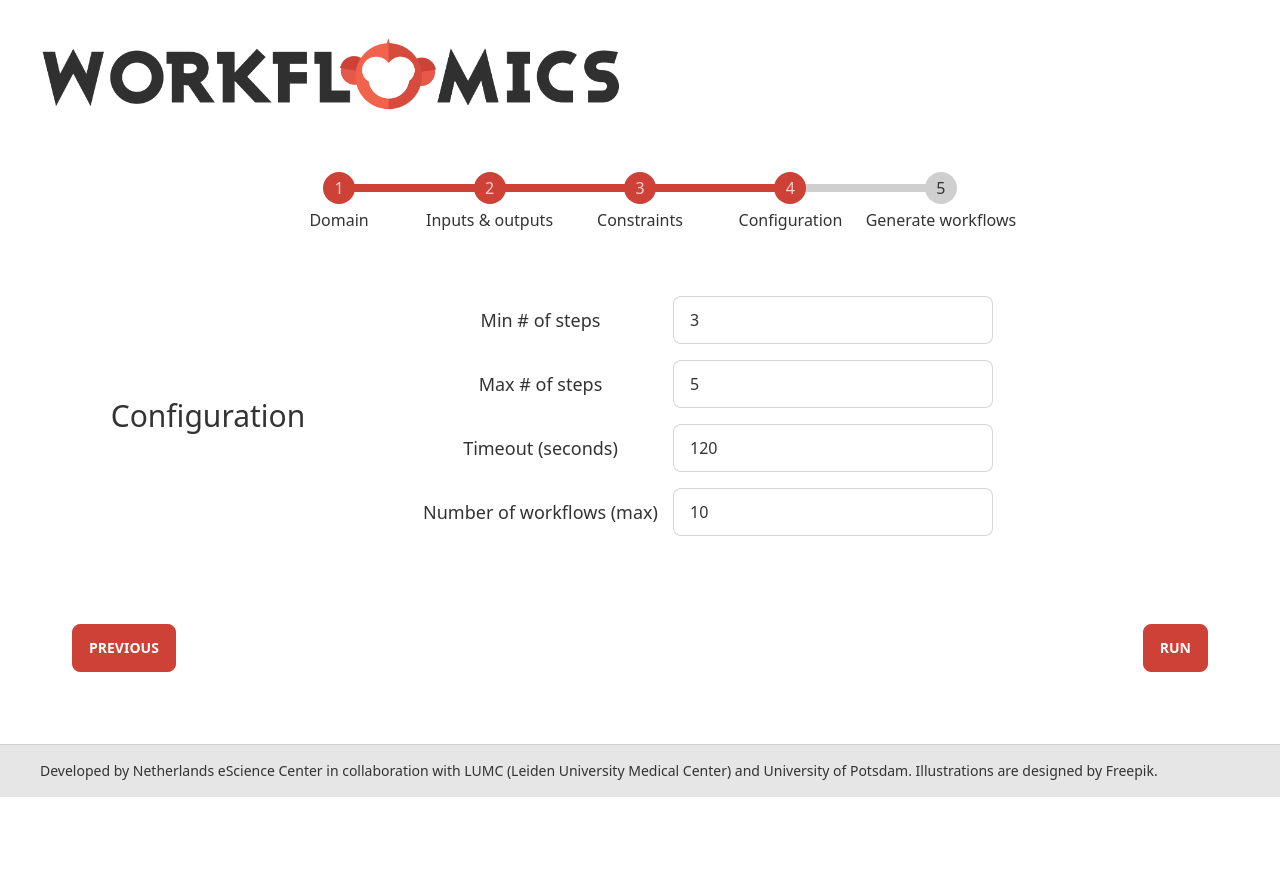
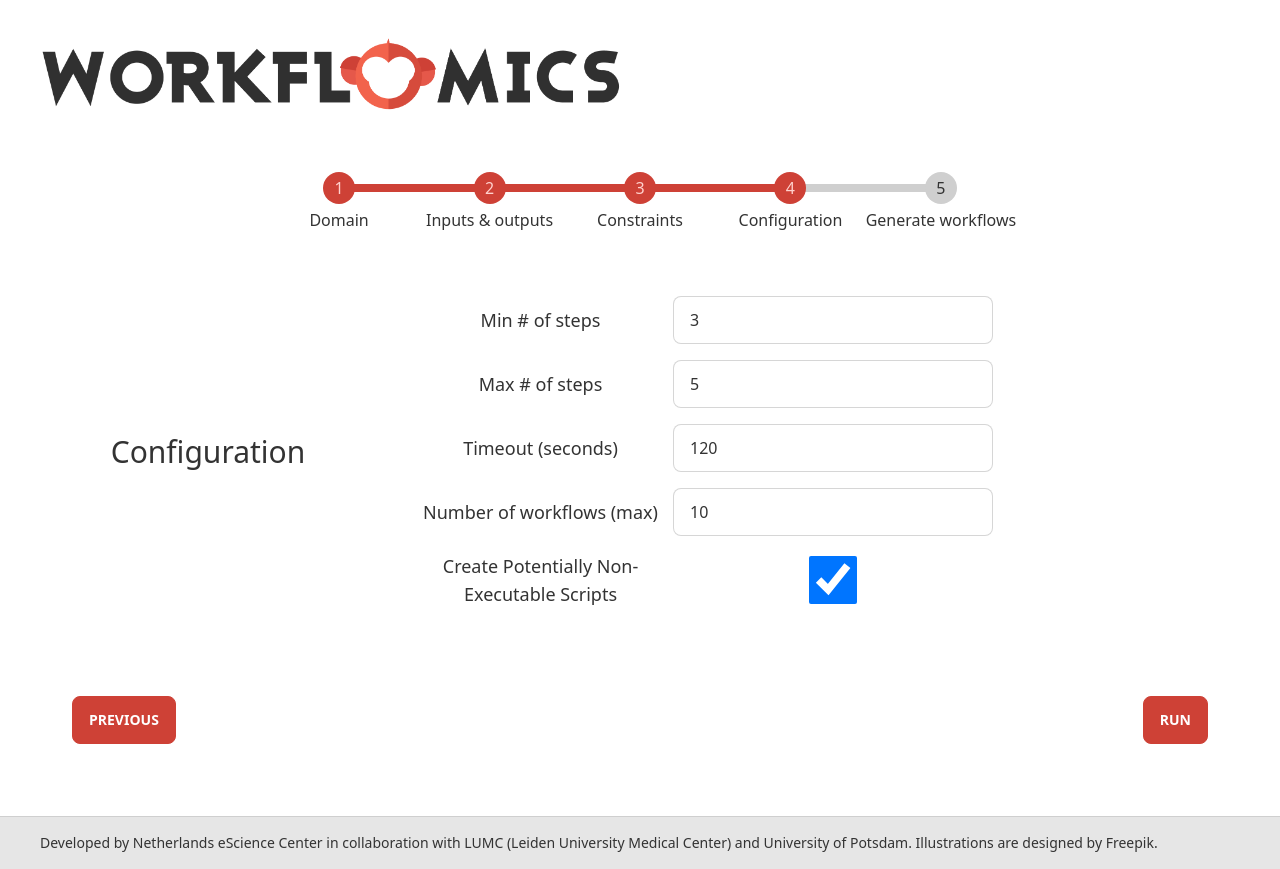
Before and after one commit to Workflomics/workflomics-frontend, a React (Create React App) app: page /explore/configuration in a window 1280 px wide. Before the commit the page ends 800 px from the top, so only its background shows below. Built offline with nearby package versions, Linux system fonts and the light colour scheme; what mobx-persist-store would draw is missing.

Commit message:
Support dropping non-executable workflows and visualise non-executability by deactivating and striking the download button. This implementation relies on RestAPE PR 104.

```diff
--- a/src/components/explore/GenerationConfig.tsx
+++ b/src/components/explore/GenerationConfig.tsx
@@ -69,6 +69,15 @@ const GenerationConfig: React.FC<any> = observer((props) => {
                   onChange={(event) => (workflowConfig.solutionCount = parseInt(event.target.value))}
                 />
               </div>
+              <div className="flex items-center m-2 tooltip tooltip-bottom"
+                   data-tip="Specifies whether potentially non-executable workflow descriptions shall be generated.">
+                <label className="w-80 text-lg">Create Potentially Non-Executable Scripts</label>
+                <input type="checkbox"
+                       className="input input-bordered w-full max-w-xs"
+                       checked={workflowConfig.createPartialScripts}
+                       onChange={(event) => (workflowConfig.createPartialScripts = !workflowConfig.createPartialScripts)}
+                />
+              </div>
             </div>
           </div>
 
--- a/src/components/explore/GenerationResults.tsx
+++ b/src/components/explore/GenerationResults.tsx
@@ -260,6 +260,11 @@ const GenerationResults: React.FC<any> = observer((props) => {
                                   workflow.cwl_name
                                 )
                               }
+                              style={{
+                                      textDecoration: workflow.cwl_name === '' ? 'line-through' : 'none',
+                                      cursor: workflow.cwl_name === '' ? 'not-allowed' : 'pointer',
+                                    }}
+                              disabled={workflow.cwl_name === ''}
                             >
                               CWL
                             </button>
@@ -271,6 +276,11 @@ const GenerationResults: React.FC<any> = observer((props) => {
                                   workflow.snakemake_name
                                 )
                               }
+                              disabled={workflow.snakemake_name === ''}
+                              style={{
+                                      textDecoration: workflow.snakemake_name === '' ? 'line-through' : 'none',
+                                      cursor: workflow.snakemake_name === '' ? 'not-allowed' : 'pointer',
+                                    }}
                             >
                               SMK
                             </button>
--- a/src/stores/DomainStore.ts
+++ b/src/stores/DomainStore.ts
@@ -41,6 +41,7 @@ export interface DomainConfig {
     max: number;
   };
   solutions: number;
+  create_partial_scripts: boolean;
 
   number_of_execution_scripts: number;
   number_of_generated_graphs: number;
--- a/src/stores/ExploreDataStore.ts
+++ b/src/stores/ExploreDataStore.ts
@@ -16,6 +16,7 @@ const emptyUserConfig = (): UserParams => {
     maxSteps: 5,
     timeout: 120,
     solutionCount: 10,
+    createPartialScripts: true,
   };
 };
 
@@ -122,6 +123,7 @@ export class ExploreDataStore {
         min: config.minSteps,
         max: config.maxSteps,
       },
+      create_partial_scripts: config.createPartialScripts,
       solutions: config.solutionCount,
       number_of_execution_scripts: config.solutionCount,
       number_of_generated_graphs: config.solutionCount,
--- a/src/stores/WorkflowTypes.ts
+++ b/src/stores/WorkflowTypes.ts
@@ -27,6 +27,7 @@ export type UserParams = {
   maxSteps: number
   timeout: number
   solutionCount: number
+  createPartialScripts: boolean
 }
 
 export type WorkflowSolution = {
```
